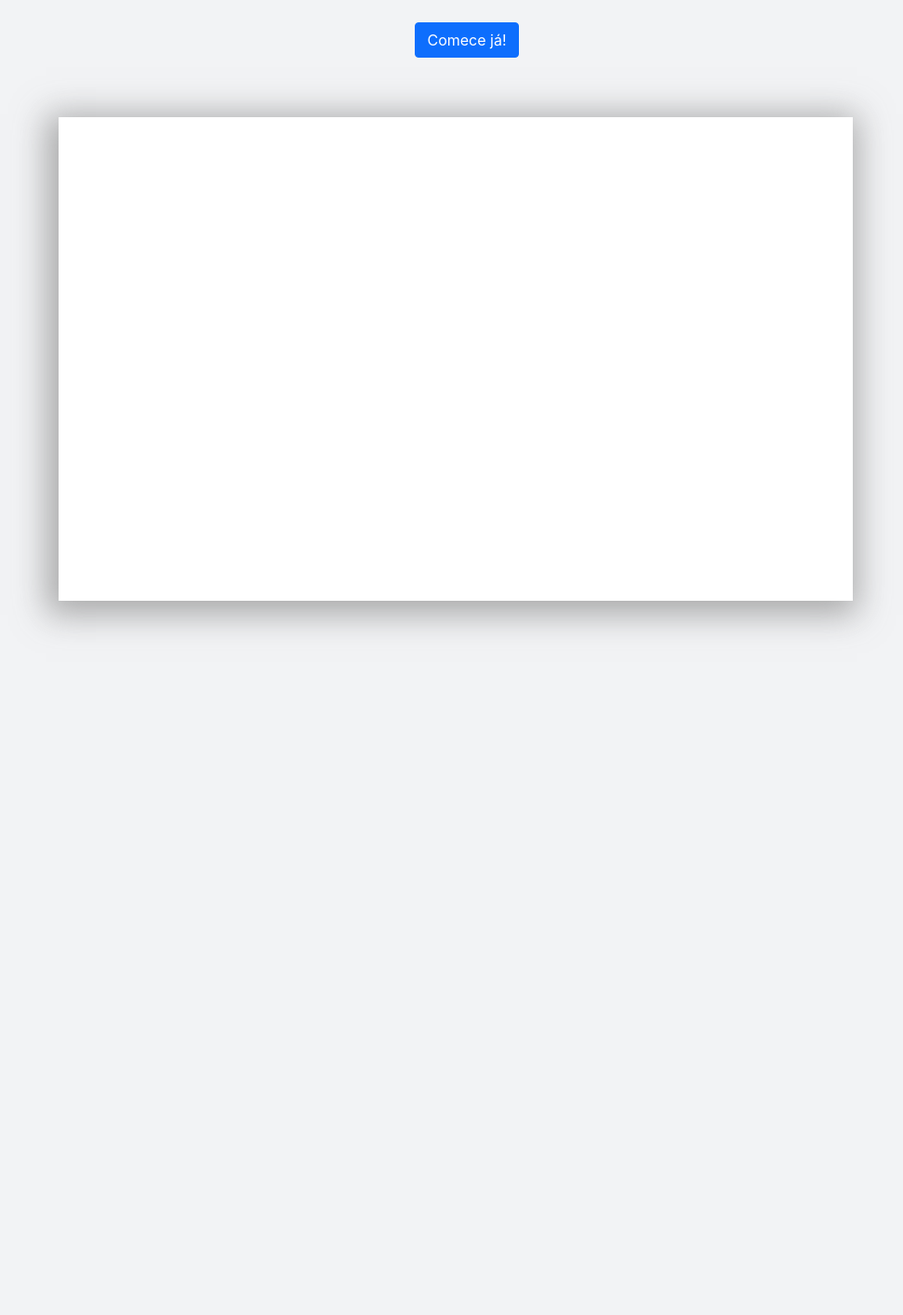
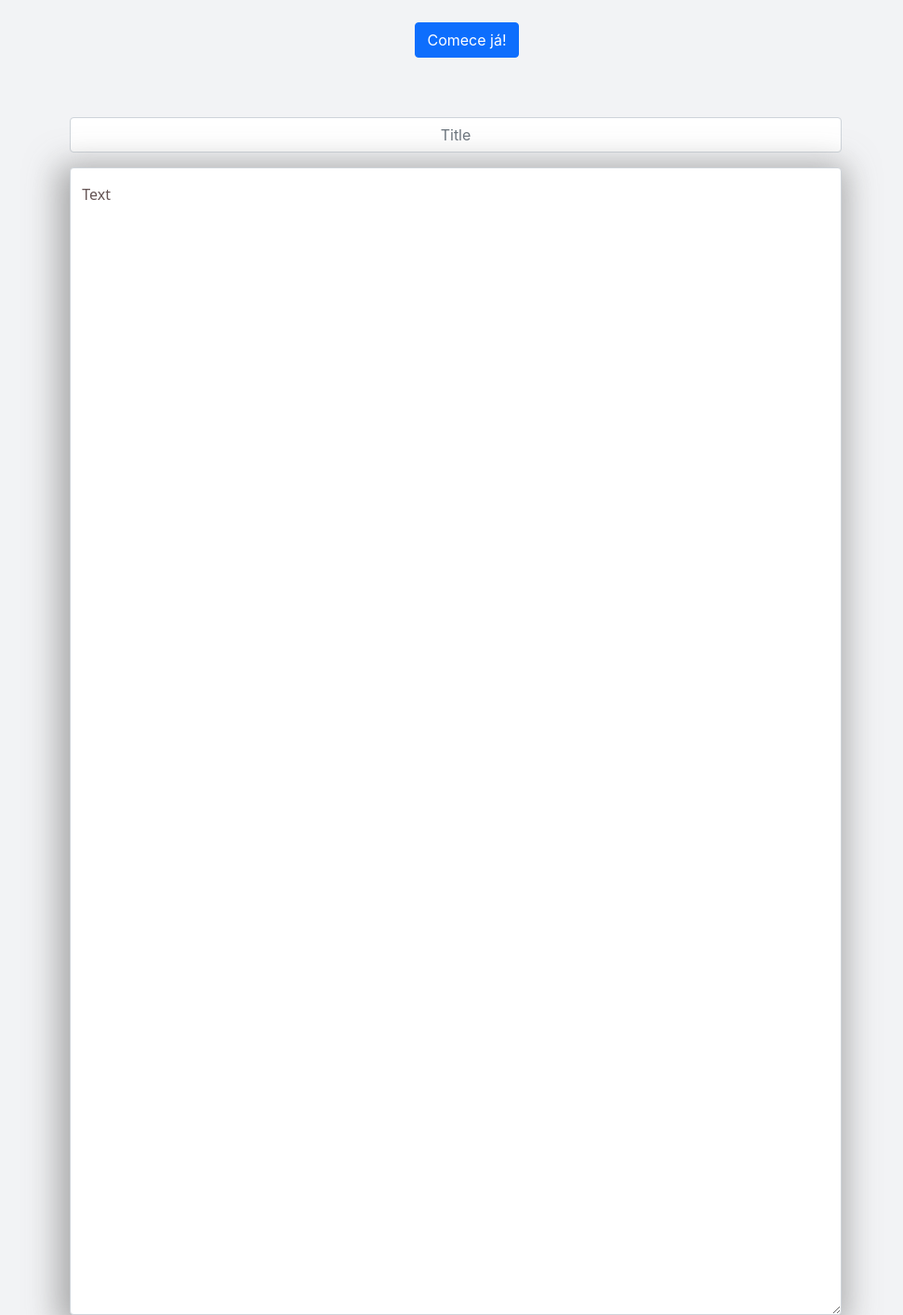
Before and after one commit to TailUFPB/storIA, a Flask app: page / in a window 1280 px wide. Shown: the part 125-1539 px from the top of the page at 93% size, without its empty margins (138-1109 px from the left). Before the commit the page ends 804 px from the top, so only its background shows below. Run offline with Flask 2, Linux system fonts and the light colour scheme.

Commit message:
updt: changing textarea and adding title

```diff
--- a/app/templates/index.html
+++ b/app/templates/index.html
@@ -101,7 +101,15 @@
     <div class="row txtAreaContainer">
         <div class="col-2"></div>
 
-        <div class="col centralize txtArea">
+        <div class="col txtAreaExt">
+          <div class=" mb-3 titleText ">
+            <input type="email" class="form-control formControl no-border centralize" id="floatingInput" placeholder="Title">
+          </div>
+
+          <div class="form-floating centralize txtAreaInt">
+            <textarea class="form-control txtArea"style="height:auto!important" rows="50"placeholder="Type Here" id="floatingTextarea2"></textarea>
+            <label for="floatingTextarea2">Text</label>
+          </div>
 
 
 
```
